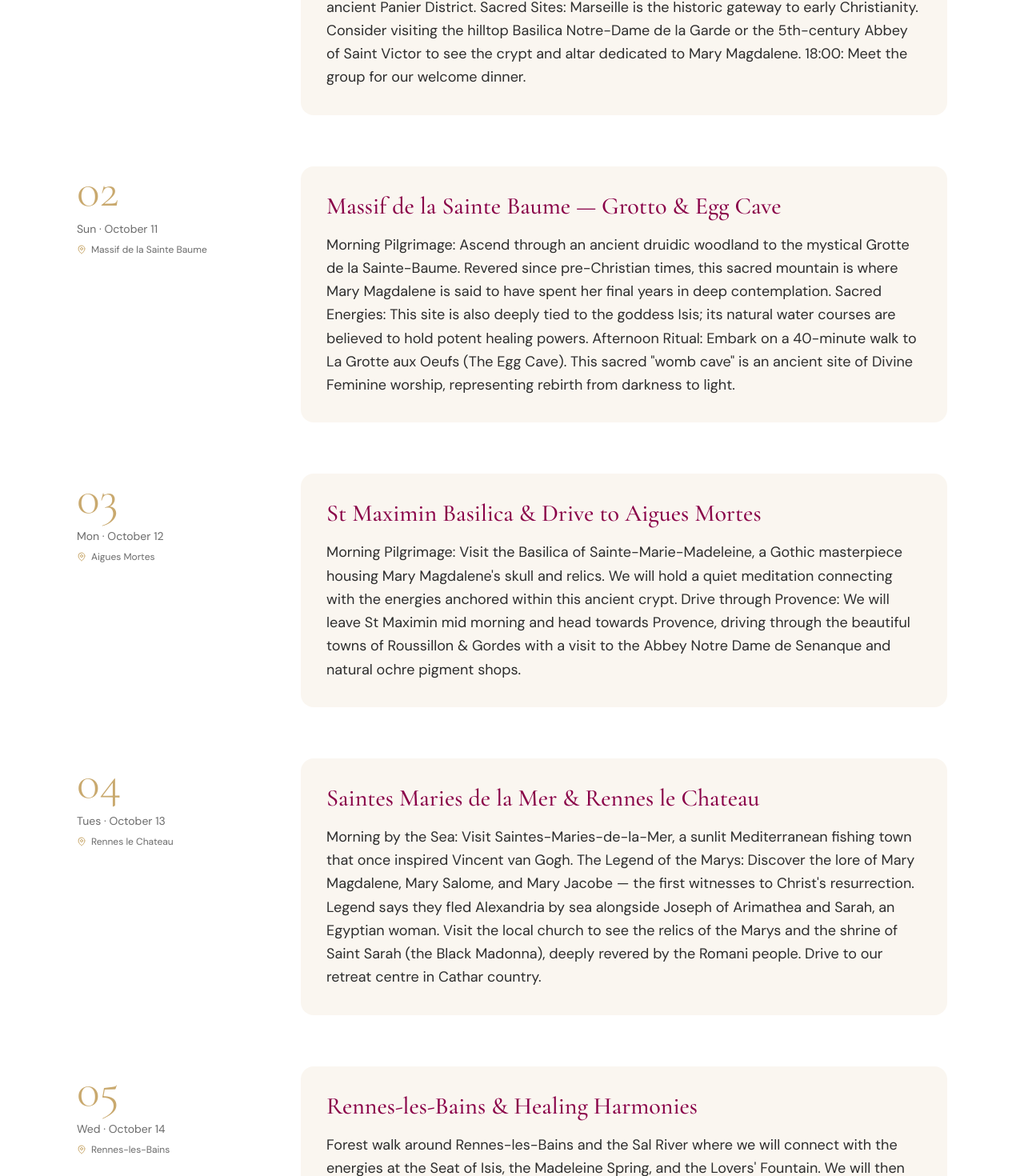
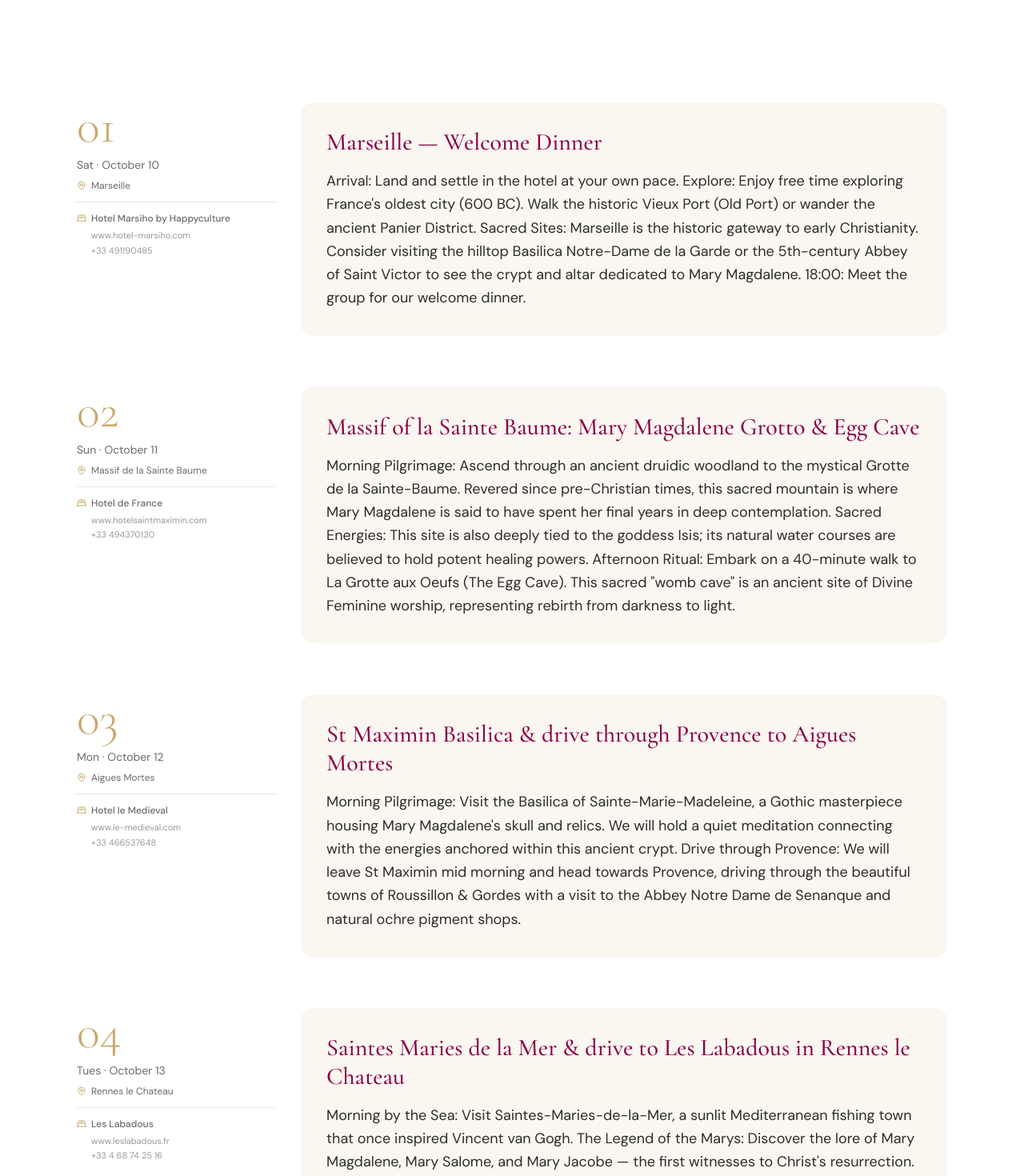
Before and after one commit to pentagonalcycles/masami, a Next.js app: page /retreats/walking-the-path-of-mary-magdalene in a window 1280 px wide. Shown: the part 1297-2767 px from the top of the page at 80% size. Built offline with nearby package versions, Linux system fonts and the light colour scheme.

Commit message:
Update Mary Magdalene pilgrimage itinerary with hotel details, inclusions, and packing guide

```diff
--- a/src/app/retreats/walking-the-path-of-mary-magdalene/page.tsx
+++ b/src/app/retreats/walking-the-path-of-mary-magdalene/page.tsx
@@ -1,13 +1,13 @@
 import Image from "next/image";
 import Link from "next/link";
 import { FadeIn } from "@/components/FadeIn";
-import { MapPin, Users, Calendar, ArrowLeft } from "lucide-react";
+import { MapPin, Users, Calendar, ArrowLeft, BedDouble, Check, X, Mountain, Thermometer, Luggage } from "lucide-react";
 import type { Metadata } from "next";
 
 export const metadata: Metadata = {
   title: "Walking the Path of Mary Magdalene — Day by Day",
   description:
-    "Day-by-day itinerary for the Sacred Feminine Pilgrimage through Provence & Cathar Country, 10–17 October 2026.",
+    "Day-by-day itinerary for the Sacred Feminine Pilgrimage through Provence & Cathar Country, 10–18 October 2026.",
 };
 
 const days = [
@@ -15,6 +15,11 @@ const days = [
     number: "01",
     date: "Sat · October 10",
     title: "Marseille — Welcome Dinner",
+    hotel: {
+      name: "Hotel Marsiho by Happyculture",
+      website: "www.hotel-marsiho.com",
+      phone: "+33 491190485",
+    },
     description:
       "Arrival: Land and settle in the hotel at your own pace.\n\nExplore: Enjoy free time exploring France's oldest city (600 BC). Walk the historic Vieux Port (Old Port) or wander the ancient Panier District.\n\nSacred Sites: Marseille is the historic gateway to early Christianity. Consider visiting the hilltop Basilica Notre-Dame de la Garde or the 5th-century Abbey of Saint Victor to see the crypt and altar dedicated to Mary Magdalene.\n\n18:00: Meet the group for our welcome dinner.",
     location: "Marseille",
@@ -22,7 +27,12 @@ const days = [
   {
     number: "02",
     date: "Sun · October 11",
-    title: "Massif de la Sainte Baume — Grotto & Egg Cave",
+    title: "Massif of la Sainte Baume: Mary Magdalene Grotto & Egg Cave",
+    hotel: {
+      name: "Hotel de France",
+      website: "www.hotelsaintmaximin.com",
+      phone: "+33 494370130",
+    },
     description:
       "Morning Pilgrimage: Ascend through an ancient druidic woodland to the mystical Grotte de la Sainte-Baume. Revered since pre-Christian times, this sacred mountain is where Mary Magdalene is said to have spent her final years in deep contemplation.\n\nSacred Energies: This site is also deeply tied to the goddess Isis; its natural water courses are believed to hold potent healing powers.\n\nAfternoon Ritual: Embark on a 40-minute walk to La Grotte aux Oeufs (The Egg Cave). This sacred \"womb cave\" is an ancient site of Divine Feminine worship, representing rebirth from darkness to light.",
     location: "Massif de la Sainte Baume",
@@ -30,7 +40,12 @@ const days = [
   {
     number: "03",
     date: "Mon · October 12",
-    title: "St Maximin Basilica & Drive to Aigues Mortes",
+    title: "St Maximin Basilica & drive through Provence to Aigues Mortes",
+    hotel: {
+      name: "Hotel le Medieval",
+      website: "www.le-medieval.com",
+      phone: "+33 466537648",
+    },
     description:
       "Morning Pilgrimage: Visit the Basilica of Sainte-Marie-Madeleine, a Gothic masterpiece housing Mary Magdalene's skull and relics. We will hold a quiet meditation connecting with the energies anchored within this ancient crypt.\n\nDrive through Provence: We will leave St Maximin mid morning and head towards Provence, driving through the beautiful towns of Roussillon & Gordes with a visit to the Abbey Notre Dame de Senanque and natural ochre pigment shops.",
     location: "Aigues Mortes",
@@ -38,15 +53,25 @@ const days = [
   {
     number: "04",
     date: "Tues · October 13",
-    title: "Saintes Maries de la Mer & Rennes le Chateau",
+    title: "Saintes Maries de la Mer & drive to Les Labadous in Rennes le Chateau",
+    hotel: {
+      name: "Les Labadous",
+      website: "www.leslabadous.fr",
+      phone: "+33 4 68 74 25 16",
+    },
     description:
-      "Morning by the Sea: Visit Saintes-Maries-de-la-Mer, a sunlit Mediterranean fishing town that once inspired Vincent van Gogh.\n\nThe Legend of the Marys: Discover the lore of Mary Magdalene, Mary Salome, and Mary Jacobe — the first witnesses to Christ's resurrection. Legend says they fled Alexandria by sea alongside Joseph of Arimathea and Sarah, an Egyptian woman. Visit the local church to see the relics of the Marys and the shrine of Saint Sarah (the Black Madonna), deeply revered by the Romani people.\n\nDrive to our retreat centre in Cathar country.",
+      "Morning by the Sea: Visit Saintes-Maries-de-la-Mer, a sunlit Mediterranean fishing town that once inspired Vincent van Gogh.\n\nThe Legend of the Marys: Discover the lore of Mary Magdalene, Mary Salome, and Mary Jacobe — the first witnesses to Christ's resurrection. Legend says they fled Alexandria by sea alongside Joseph of Arimathea and Sarah, an Egyptian woman. Visit the local church to see the relics of the Marys and the shrine of Saint Sarah (the Black Madonna), deeply revered by the Romani people.\n\nDrive to our retreat centre in Cathar country: 3 hour drive to our retreat centre Les Labadous near Rennes le Chateau.",
     location: "Rennes le Chateau",
   },
   {
     number: "05",
     date: "Wed · October 14",
-    title: "Rennes-les-Bains & Healing Harmonies",
+    title: "Rennes-les-Bains, Rennes le Chateau & Healing Harmonies",
+    hotel: {
+      name: "Les Labadous",
+      website: "www.leslabadous.fr",
+      phone: "+33 4 68 74 25 16",
+    },
     description:
       "Forest walk around Rennes-les-Bains and the Sal River where we will connect with the energies at the Seat of Isis, the Madeleine Spring, and the Lovers' Fountain. We will then head to Rennes-le-Château to explore the Mary Magdalene Church and Villa Béthanie.\n\nEvening Concert: Experience an exclusive, private harp concert in the heart of Rennes-le-Château. Musician Ani will channel the ancient musical codes of Mary Magdalene and the Cathars.",
     location: "Rennes-les-Bains",
@@ -55,6 +80,11 @@ const days = [
     number: "06",
     date: "Thur · October 15",
     title: "Gorges of Galamus & Mont Bugarach",
+    hotel: {
+      name: "Les Labadous",
+      website: "www.leslabadous.fr",
+      phone: "+33 4 68 74 25 16",
+    },
     description:
       "Morning Pilgrimage: Gorges de Galamus — A dramatic sacred canyon carved by water and time, home to the hidden Hermitage of Saint-Antoine, where devotion, silence, and the raw forces of nature invite deep surrender and reverence.\n\nAfternoon Pilgrimage: Journey to Mount Bugarach to begin our climb. Known as the \"upside-down mountain,\" this massive energy vortex sits on a major network of ley lines and is revered as a stargate to other dimensions. Believed by some sources to be the planet's Sacral chakra, its transformative energy is frequently compared to Mount Shasta.\n\nSacred History: If time permits, we will pause at a historic former Essene community village near the peak, a location whispered in local lore to be the true burial place of Jesus and Mary Magdalene.",
     location: "Mont Bugarach",
@@ -63,6 +93,11 @@ const days = [
     number: "07",
     date: "Fri · October 16",
     title: "Castle of Montségur & Bethlehem Grotto",
+    hotel: {
+      name: "Les Labadous",
+      website: "www.leslabadous.fr",
+      phone: "+33 4 68 74 25 16",
+    },
     description:
       "Morning Pilgrimage: Drive one hour through the scenic Languedoc countryside to Montségur, the legendary final stronghold of the Cathars. The mountain is an energetic powerhouse, situated at the intersection of two major ley lines and acting as a cosmic portal aligned with the star Sirius.\n\nThe Stronghold's Legacy: Embark on a 45-minute rocky climb to the summit. Here, over 200 Cathars endured a 10-month siege by the Roman Catholic army, ultimately choosing to walk into a burning pyre rather than renounce their faith. Legend holds that right before the surrender, four Cathars scaled down a sheer cliffside to smuggle out their sacred treasure — believed by many to be the \"Book of Love,\" the true, esoteric teachings of Jesus practiced by Mary Magdalene.\n\nAfternoon Ritual: Journey to the Bethlehem Grotto, a cave vibrating with high-frequency energy. This was a sacred initiation site where Cathar parfaits (the perfected ones) underwent advanced spiritual ceremonies within a unique pentagonal carved recess to align with their highest selves.",
     location: "Montségur",
@@ -70,7 +105,7 @@ const days = [
   {
     number: "08",
     date: "Sat · October 17",
-    title: "Return to Marseille & Departure",
+    title: "Back to Marseille — Drop off at Montpellier train station",
     description:
       "Early morning departure back to Marseille with a drop-off option at Montpellier train station.\n\nA final morning of integration and reflection before transfers for your journey home. Carry the blessings of Mary Magdalene with you as you return.",
     location: "Marseille",
@@ -122,7 +157,7 @@ export default function MaryMagdaleneRetreatPage() {
             <div className="flex flex-wrap gap-6 text-white/60 text-sm">
               <div className="flex items-center gap-2">
                 <Calendar size={16} className="text-gold" />
-                <span>10–17 October 2026</span>
+                <span>10–18 October 2026</span>
               </div>
               <div className="flex items-center gap-2">
                 <MapPin size={16} className="text-gold" />
@@ -160,6 +195,18 @@ export default function MaryMagdaleneRetreatPage() {
         </div>
       </section>
 
+      {/* Disclaimer */}
+      <section className="section-padding bg-cream-dark">
+        <div className="container-narrow">
+          <FadeIn>
+            <p className="text-center text-text-light text-sm italic">
+              Schedule details may change depending on weather, our needs and
+              energy levels.
+            </p>
+          </FadeIn>
+        </div>
+      </section>
+
       {/* Day by Day */}
       <section className="section-padding bg-white">
         <div className="container-narrow">
@@ -178,6 +225,27 @@ export default function MaryMagdaleneRetreatPage() {
                         <MapPin size={12} className="text-gold" />
                         <span>{day.location}</span>
                       </div>
+                      {day.hotel && (
+                        <div className="mt-3 pt-3 border-t border-gray-200">
+                          <div className="flex items-center gap-1.5 text-text-light text-xs mb-1">
+                            <BedDouble size={12} className="text-gold" />
+                            <span className="font-medium">{day.hotel.name}</span>
+                          </div>
+                          <p className="text-text-muted text-[11px] ml-[18px]">
+                            <a
+                              href={`https://${day.hotel.website}`}
+                              target="_blank"
+                              rel="noopener noreferrer"
+                              className="hover:text-gold transition-colors"
+                            >
+                              {day.hotel.website}
+                            </a>
+                          </p>
+                          <p className="text-text-muted text-[11px] ml-[18px]">
+                            {day.hotel.phone}
+                          </p>
+                        </div>
+                      )}
                     </div>
                   </div>
 
@@ -195,6 +263,179 @@ export default function MaryMagdaleneRetreatPage() {
                 </div>
               </FadeIn>
             ))}
+          </div>
+        </div>
+      </section>
+
+      {/* Inclusions */}
+      <section className="section-padding">
+        <div className="container-narrow">
+          <FadeIn>
+            <div className="text-center mb-12">
+              <p className="text-gold tracking-[0.3em] uppercase text-sm mb-3">
+                What's Covered
+              </p>
+              <h2 className="heading-lg text-charcoal mb-6">
+                Inclusions & Exclusions
+              </h2>
+            </div>
+          </FadeIn>
+          <div className="grid grid-cols-1 md:grid-cols-2 gap-8">
+            <FadeIn delay={0.1}>
+              <div className="bg-white rounded-2xl p-8">
+                <h3 className="heading-md text-charcoal mb-6 flex items-center gap-2">
+                  <Check size={20} className="text-green-600" />
+                  Included
+                </h3>
+                <ul className="space-y-3">
+                  {[
+                    "All meals including welcome dinner on Saturday 10th and breakfast on Saturday 17th",
+                    "All accommodation",
+                    "Private coach",
+                    "Entry tickets to sites",
+                  ].map((item) => (
+                    <li
+                      key={item}
+                      className="flex items-start gap-3 text-text text-body"
+                    >
+                      <Check
+                        size={16}
+                        className="text-green-600 mt-1 shrink-0"
+                      />
+                      {item}
+                    </li>
+                  ))}
+                </ul>
+              </div>
+            </FadeIn>
+            <FadeIn delay={0.2}>
+              <div className="bg-white rounded-2xl p-8">
+                <h3 className="heading-md text-charcoal mb-6 flex items-center gap-2">
+                  <X size={20} className="text-red-500" />
+                  Not Included
+                </h3>
+                <ul className="space-y-3">
+                  {[
+                    "Transport — flights and individual transfers to the arrival hotel",
+                    "Drop-off transfers outside of the designated Marseille/Montpellier locations",
+                    "Visas and airport taxes",
+                    "Mandatory travel insurance",
+                    "Personal expenses, beverages and meals on the arrival and departure day",
+                    "Gratuities/tips",
+                  ].map((item) => (
+                    <li
+                      key={item}
+                      className="flex items-start gap-3 text-text text-body"
+                    >
+                      <X size={16} className="text-red-500 mt-1 shrink-0" />
+                      {item}
+                    </li>
+                  ))}
+                </ul>
+              </div>
+            </FadeIn>
+          </div>
+        </div>
+      </section>
+
+      {/* Packing, Terrain & Weather Guide */}
+      <section className="section-padding bg-cream-dark">
+        <div className="container-narrow">
+          <FadeIn>
+            <div className="text-center mb-12">
+              <p className="text-gold tracking-[0.3em] uppercase text-sm mb-3">
+                Prepare for the Journey
+              </p>
+              <h2 className="heading-lg text-charcoal mb-6">
+                Packing, Terrain & Weather Guide
+              </h2>
+            </div>
+          </FadeIn>
+
+          <div className="space-y-8">
+            {/* Luggage Constraint */}
+            <FadeIn delay={0.1}>
+              <div className="bg-white rounded-2xl p-8">
+                <h3 className="heading-md text-charcoal mb-4 flex items-center gap-2">
+                  <Luggage size={20} className="text-gold" />
+                  Luggage Constraint
+                </h3>
+                <p className="text-text text-body">
+                  Because we travel by minibus and change hotels frequently,
+                  please pack mindfully and bring compact, space-conscious
+                  luggage.
+                </p>
+              </div>
+            </FadeIn>
+
+            {/* Climate */}
+            <FadeIn delay={0.15}>
+              <div className="bg-white rounded-2xl p-8">
+                <h3 className="heading-md text-charcoal mb-4 flex items-center gap-2">
+                  <Thermometer size={20} className="text-gold" />
+                  October Climate
+                </h3>
+                <p className="text-text text-body">
+                  Autumn in Provence and Occitania is typically mild. Expect
+                  daytime averages of 20°C (68°F) and cooler nights around 10°C
+                  (50°F).
+                </p>
+              </div>
+            </FadeIn>
+
+            {/* Terrain */}
+            <FadeIn delay={0.2}>
+              <div className="bg-white rounded-2xl p-8">
+                <h3 className="heading-md text-charcoal mb-4 flex items-center gap-2">
+                  <Mountain size={20} className="text-gold" />
+                  Terrain & Trails
+                </h3>
+                <p className="text-text text-body">
+                  Our itinerary features immersive nature walks with uphill
+                  climbs, particularly at La Sainte-Baume, Montségur, and Mount
+                  Bugarach.
+                </p>
+              </div>
+            </FadeIn>
+
+            {/* Packing List */}
+            <FadeIn delay={0.25}>
+              <div className="bg-white rounded-2xl p-8">
+                <h3 className="heading-md text-charcoal mb-6">
+                  Recommended Packing Items
+                </h3>
+                <div className="grid grid-cols-1 sm:grid-cols-2 gap-3">
+                  {[
+                    "Proper light trail runner type shoes (broken-in)",
+                    "Hiking pants",
+                    "Telescopic trekking poles",
+                    "Merino type socks that prevent blisters and regulate temperature",
+                    "Comfortable backpack (thinking of all those crystals)",
+                    "Mid layer fleece (think layering)",
+                    "Lightweight rain jacket",
+                    "Sun protection",
+                    "Sandals or flip flops",
+                    "Hydration bottle",
+                    "Swimsuit, quick dry towel for Rennes les Bains",
+                    "Personal prescribed medication, electrolyte sachets, wet wipes, mosquito repellent",
+                    "Power adapter, phone power bank",
+                    "Ear plugs & eye mask",
+                    "Journal & pen",
+                  ].map((item) => (
+                    <div
+                      key={item}
+                      className="flex items-start gap-2 text-text text-sm"
+                    >
+                      <Check
+                        size={14}
+                        className="text-gold mt-0.5 shrink-0"
+                      />
+                      {item}
+                    </div>
+                  ))}
+                </div>
+              </div>
+            </FadeIn>
           </div>
         </div>
       </section>
```
